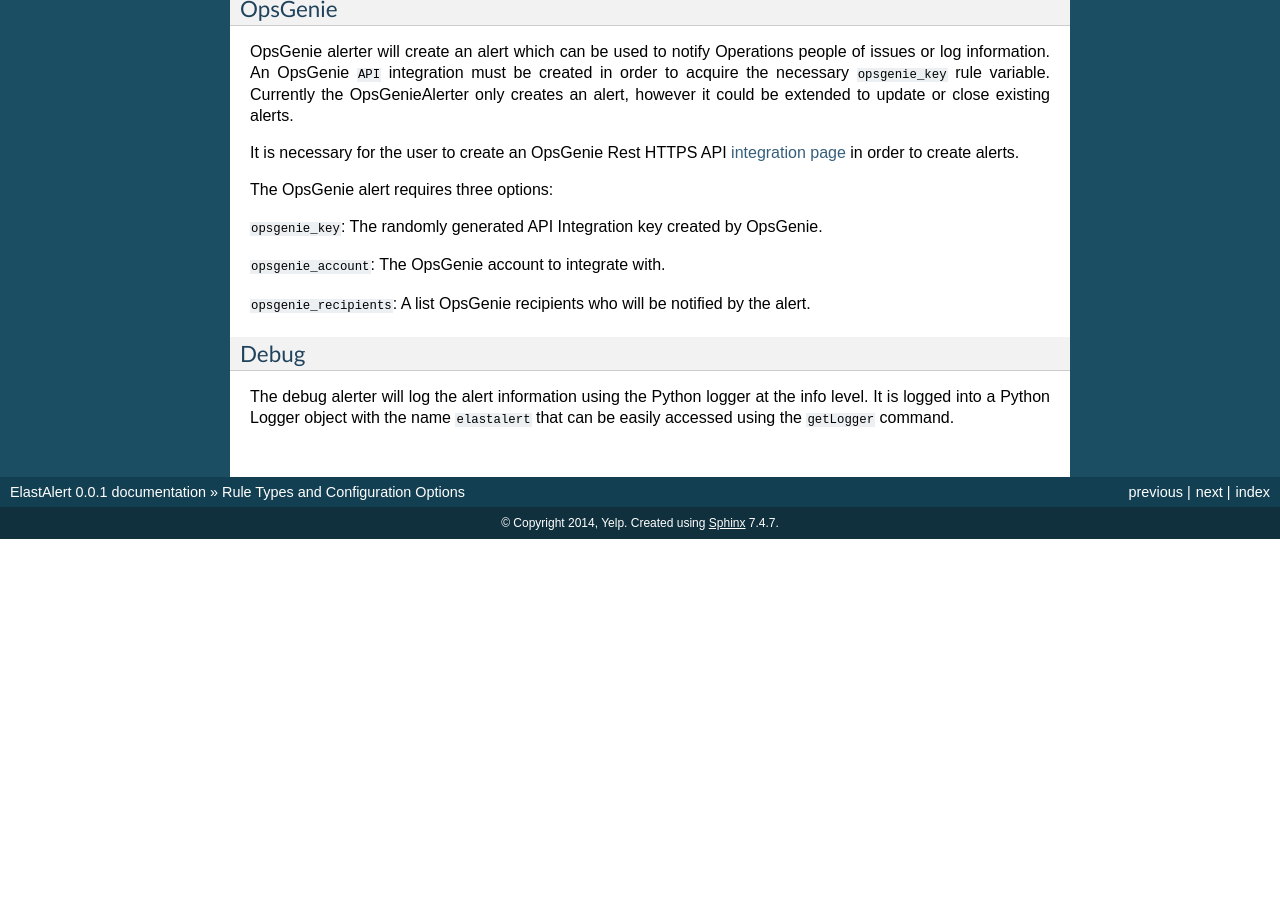
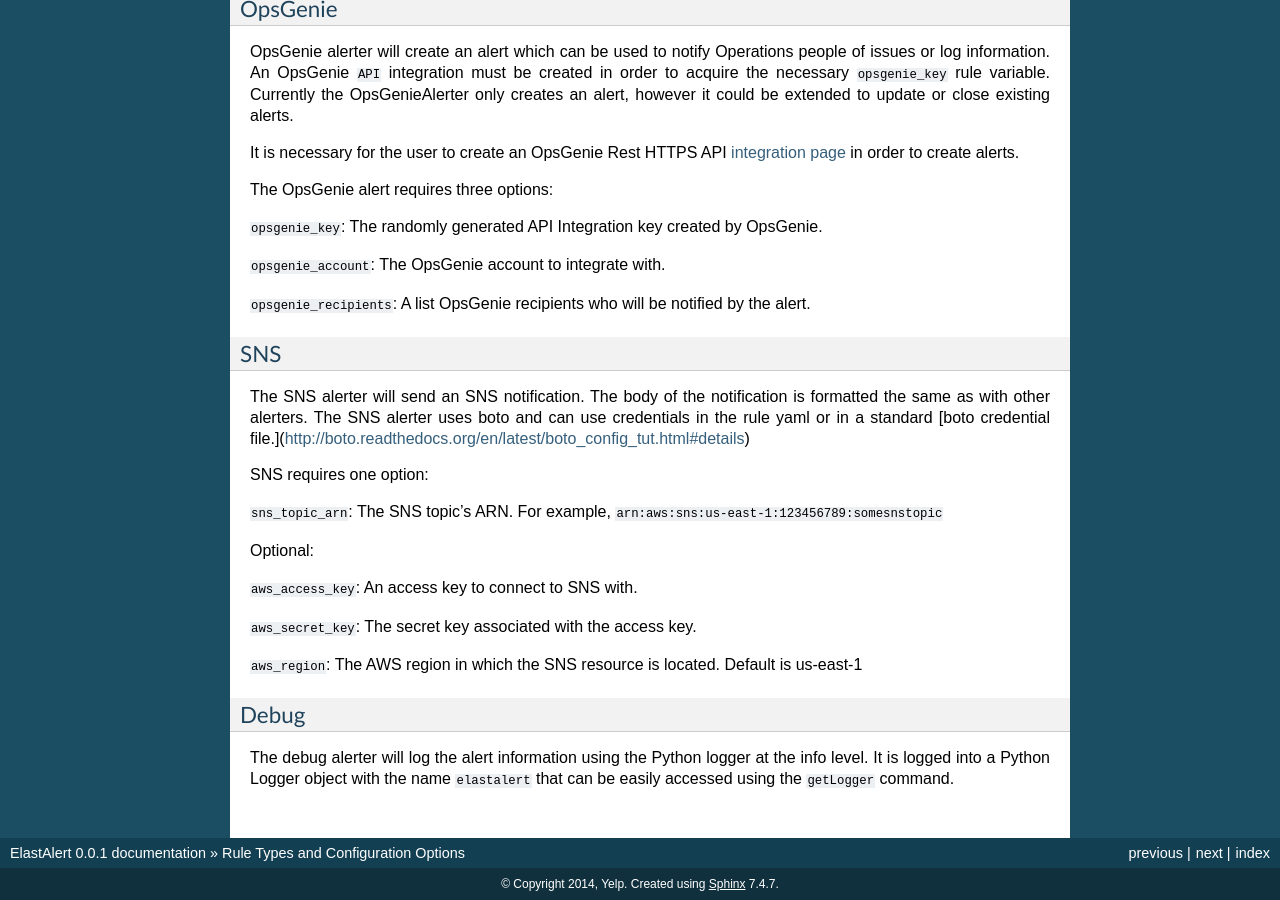
Before and after one commit to Yelp/elastalert, a Sphinx documentation site: the page built from docs/source/ruletypes.rst, in a window 1280 px wide and 900 px high, scrolled down 19046 px. Built offline with Sphinx 7.4.7, drawn with Linux system fonts in a browser that asks for light colours; before the commit the page ends 19585 px from its top, so only the background shows below that.

Commit message:
Added documentation for SNS alerter

```diff
--- a/docs/source/ruletypes.rst
+++ b/docs/source/ruletypes.rst
@@ -1017,6 +1017,25 @@
 
 ``opsgenie_recipients``: A list OpsGenie recipients who will be notified by the alert.
 
+SNS
+~~~
+
+The SNS alerter will send an SNS notification. The body of the notification is formatted the same as with other alerters. The SNS alerter
+uses boto and can use credentials in the rule yaml or in a standard [boto credential file.](http://boto.readthedocs.org/en/latest/boto_config_tut.html#details)
+
+SNS requires one option:
+
+``sns_topic_arn``: The SNS topic's ARN. For example, ``arn:aws:sns:us-east-1:123456789:somesnstopic``
+
+Optional:
+
+``aws_access_key``: An access key to connect to SNS with.
+
+``aws_secret_key``: The secret key associated with the access key.
+
+``aws_region``: The AWS region in which the SNS resource is located. Default is us-east-1
+
+
 Debug
 ~~~~~~
 
--- a/requirements.txt
+++ b/requirements.txt
@@ -1,6 +1,7 @@
 PyStaticConfiguration==0.9.0
 PyYAML==3.11
 argparse==1.3.0
+boto==2.34.0
 elasticsearch==1.3.0
 jira==0.32
 jsonschema==2.2.0
```
